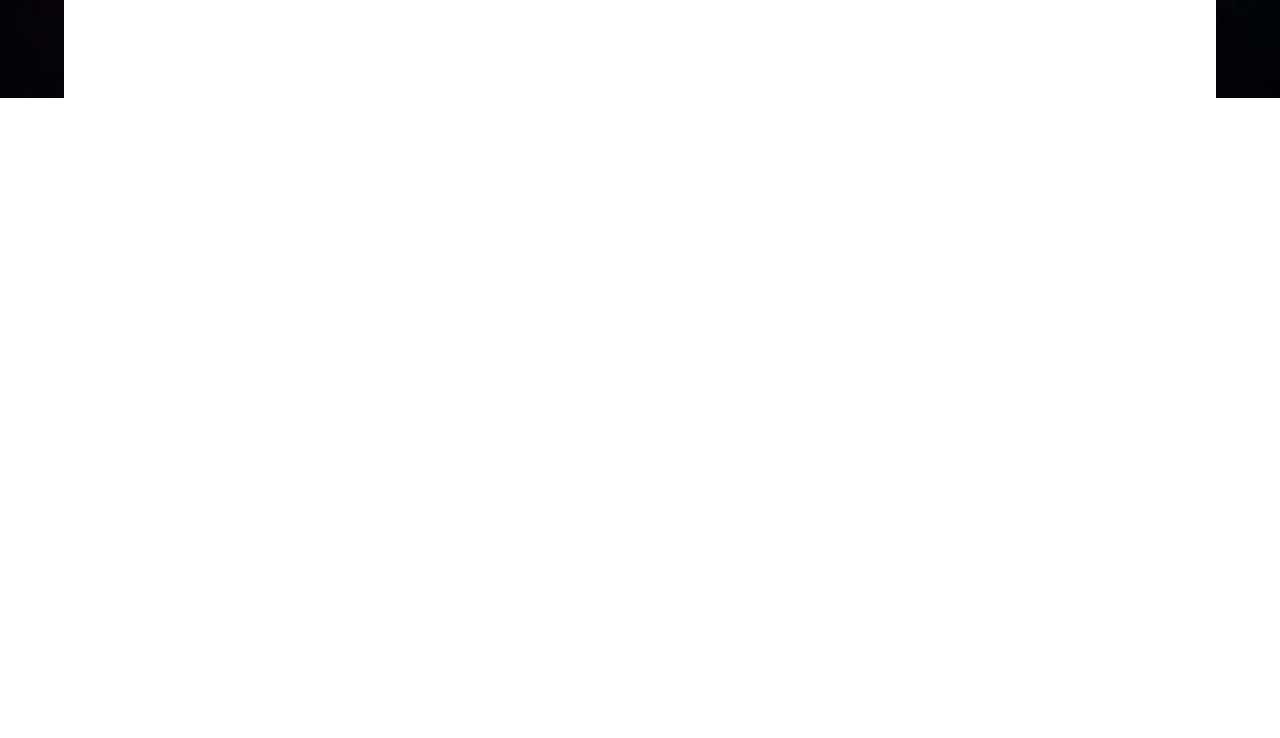
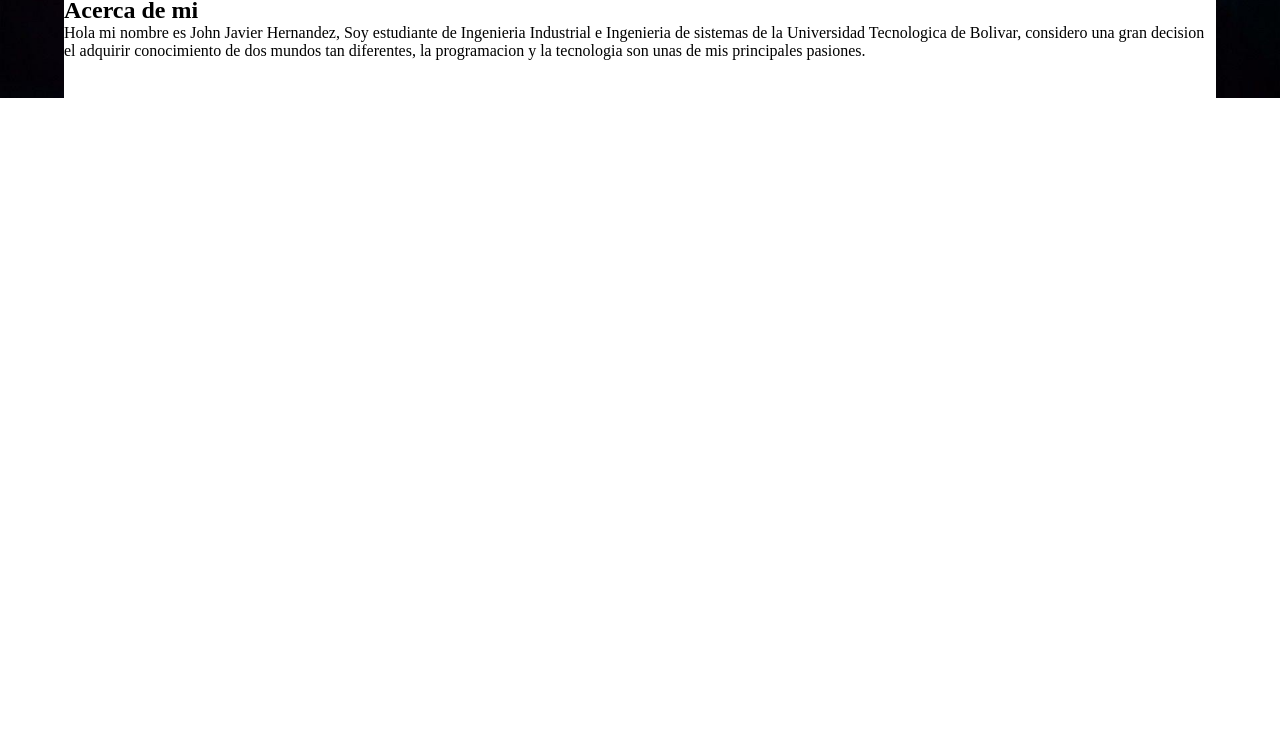
Before and after one commit to johnj-hernandez/HV, a plain HTML site: page index.html in a window 1280 px wide. Shown: the part 262-1000 px from the top of the page. Drawn offline with Linux system fonts and the light colour scheme.

Commit message:
basic info created

```diff
--- a/index.html
+++ b/index.html
@@ -16,6 +16,19 @@
           <h3>Ingeniero de Sistemas e Industrial</h3>
         </div>
       </header>
+
+      <div id="basic">
+        <div id="about">
+          <h2>Acerca de mi</h2>
+          <p>
+            Hola mi nombre es John Javier Hernandez, Soy estudiante de
+            Ingenieria Industrial e Ingenieria de sistemas de la Universidad
+            Tecnologica de Bolivar, considero una gran decision el adquirir
+            conocimiento de dos mundos tan diferentes, la programacion y la
+            tecnologia son unas de mis principales pasiones.
+          </p>
+        </div>
+      </div>
     </div>
   </body>
 </html>
```
